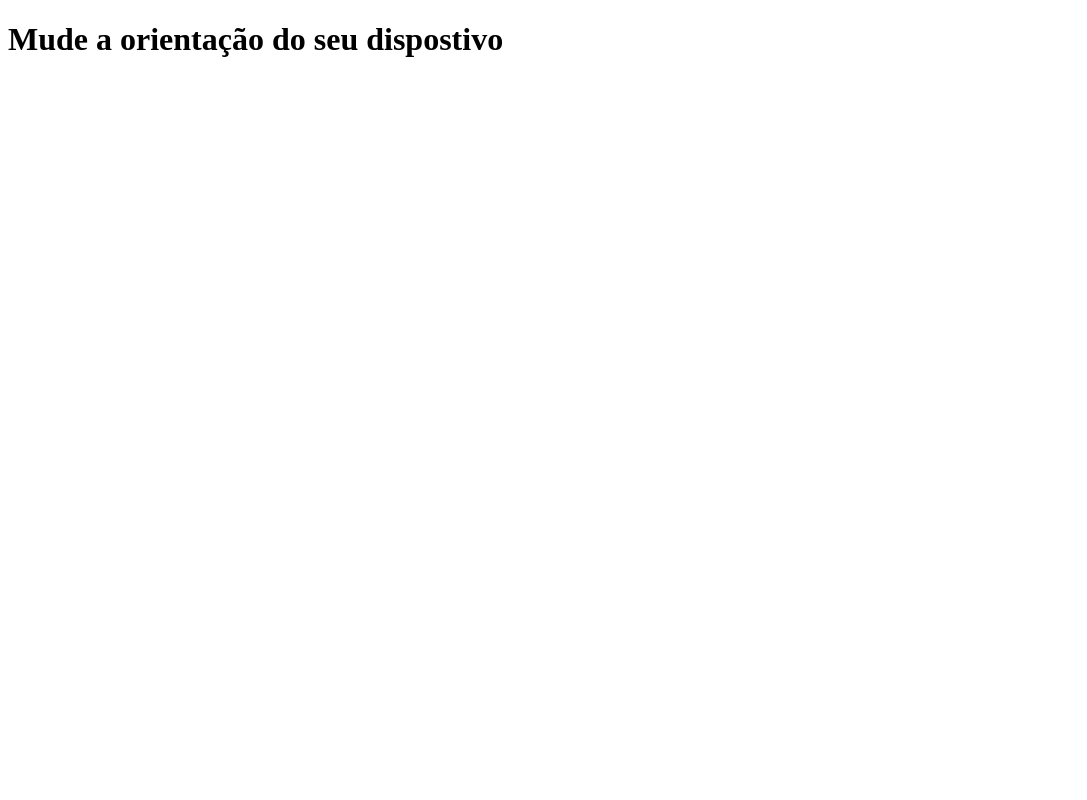
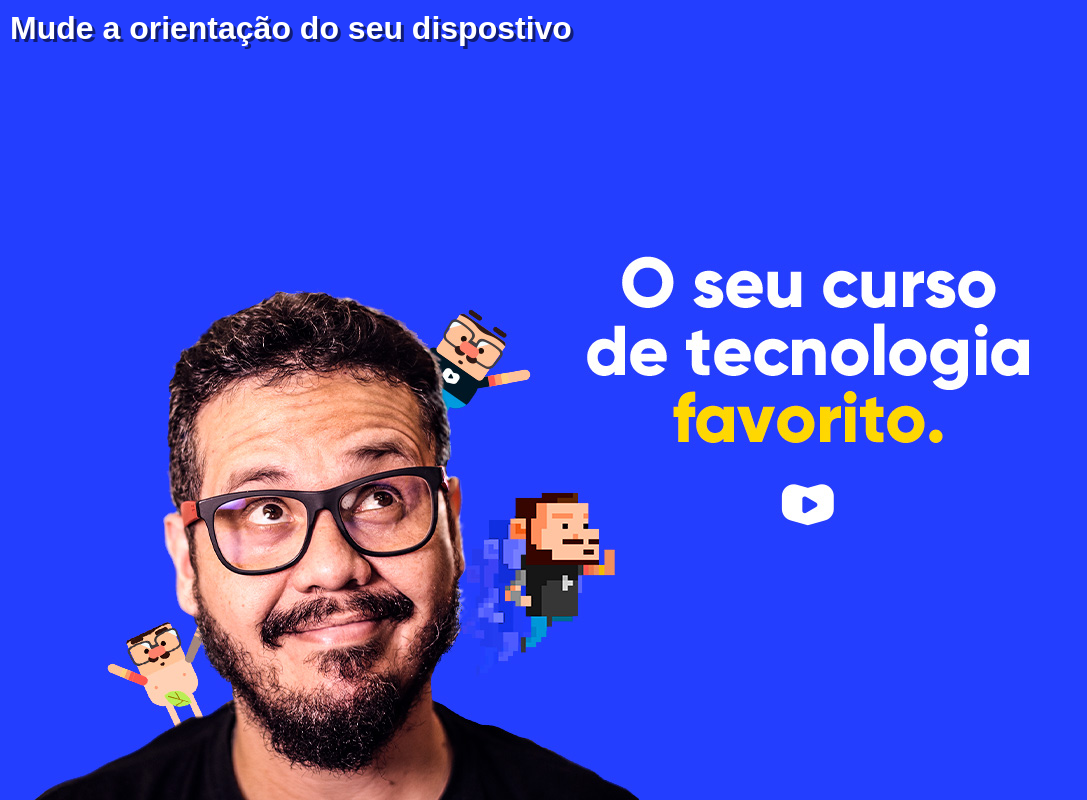
Before and after one commit to RafaelMassuco/HTML_CSS, a plain HTML site: page exercicios/ex026/mq002/index.html in a window 1280 px wide. Shown: the whole page, without its empty margins (0-1087 px from the left). Drawn offline with Linux system fonts and the light colour scheme.

Commit message:
ex 002 query

```diff
--- a/exercicios/ex026/mq002/estillos/retrato.css
+++ b/exercicios/ex026/mq002/estillos/retrato.css
@@ -1 +1,6 @@
 @charset "UTF-8";
+
+body {
+    background-image: url(../imagens/cev-portrait.jpg);
+    background-position: center bottom;
+}
--- a/exercicios/ex026/mq002/estilos/paisagem.css
+++ b/exercicios/ex026/mq002/estilos/paisagem.css
@@ -1 +1,6 @@
 @charset "UTF-8";
+
+body {
+    background-image: url(../imagens/cev-landscape.jpg);
+    background-position: left bottom;
+}
--- a/exercicios/ex026/mq002/estilos/style.css
+++ b/exercicios/ex026/mq002/estilos/style.css
@@ -1 +1,21 @@
 @charset "UTF-8";
+
+* {
+    margin: 0px;
+    padding: 0px;
+    font-family: Arial, Helvetica, sans-serif;
+}
+
+html, body {
+    width: 100vw;
+    height: 100vh;
+    background-color: #233EFF;
+    background-size: contain;
+    background-repeat: no-repeat;
+}
+
+h1 {
+    color: white;
+    text-shadow: 3px 3px 0px #101c75;
+    padding: 10px;
+}
--- a/exercicios/ex026/mq002/index.html
+++ b/exercicios/ex026/mq002/index.html
@@ -5,8 +5,8 @@
     <meta name="viewport" content="width=device-width, initial-scale=1.0">
     <title>Media Query</title>
     <link rel="stylesheet" href="estilos/style.css" media="all">
-    <link rel="stylesheet" href="estillos/retrato.css" media="screen an (orientation:portrait)">
-    <link rel="stylesheet" href="estilos/paisagem.css" media="screen and (orientation:landscape)">
+    <link rel="stylesheet" href="estillos/retrato.css" media="screen and (orientation: portrait)">
+    <link rel="stylesheet" href="estilos/paisagem.css" media="screen and (orientation: landscape)">
 </head>
 <body>
     <h1>Mude a orientação do seu dispostivo</h1>
```
